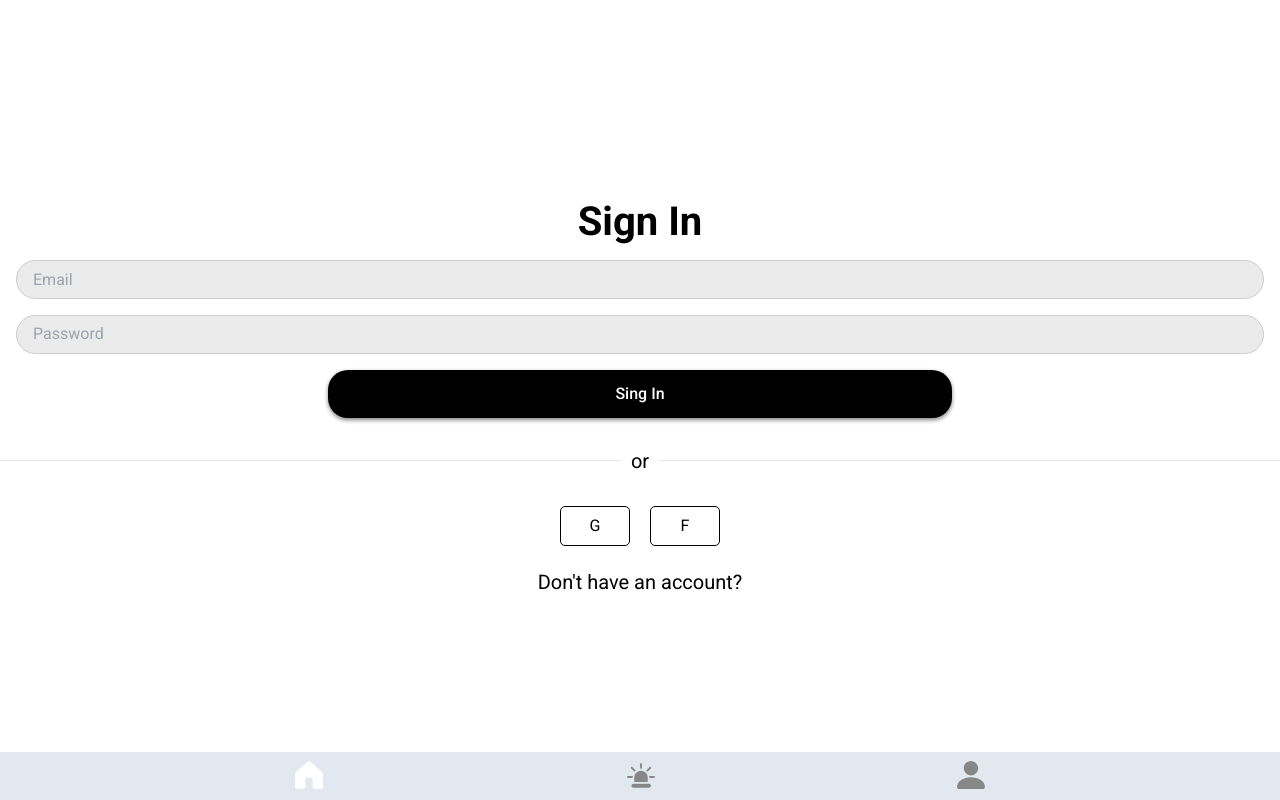
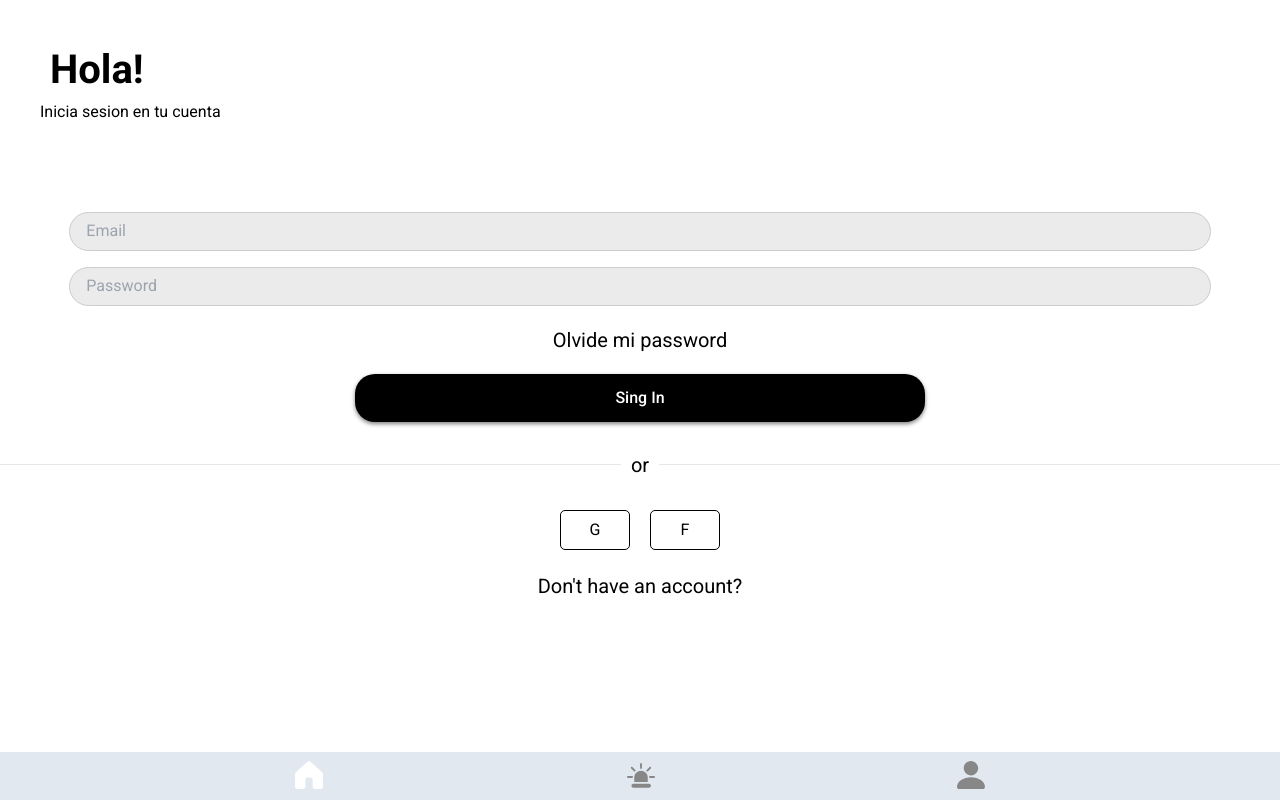
Before and after one commit to No-Country/c10-58-m-reactchallenge-mern, a React (Vite) app: page /login in a window 1280 px wide. Built offline with nearby package versions, Linux system fonts and the light colour scheme; no server answers.

Commit message:
fix styles

```diff
--- a/src/components/MicroComponents/Form.js
+++ b/src/components/MicroComponents/Form.js
@@ -16,6 +16,7 @@ export const Form = styled.form`
 
   input {
     width: 100%;
+
 
     background-color: #EBEBEB;
     margin: 0.5rem 0;
--- a/src/pages/SignIn.jsx
+++ b/src/pages/SignIn.jsx
@@ -4,6 +4,7 @@ import { Link, useNavigate } from 'react-router-dom';
 import { useFirebaseContext } from '../context/UserContext';
 import styled from 'styled-components';
 import { Form } from '../components/MicroComponents/Form';
+
 import Header from '../components/Header';
 
 // styles
@@ -15,9 +16,9 @@ const H1 = styled.h1`
 `;
 
 const Container = styled.div`
-	display: flex;
-	place-content: center;
-	place-items: center;
+
+
+
 	place-self: center;
 
 	align-items: center;
@@ -121,11 +122,15 @@ const SignIn = () => {
 	};
 
 	return (
-		<Container className='sing--in flex-col w-full min-h-screen flex   '>
+		<Container className='sing--in flex-col w-full min-h-screen flex pt-10    '>
 			<Header />
-			<H1 className='text-4xl'>Sign In</H1>
+			<div className='flex flex-col w-full pl-10 pb-20'>
+			<H1 className='text-4xl'>Hola!</H1>
+			<span>Inicia sesion en tu cuenta</span>
 
-			<Form className=' items-center mt-5 w-full' onSubmit={handleSubmit}>
+			</div>
+
+			<Form className=' items-center mt-5 w-11/12' onSubmit={handleSubmit}>
 				<input
 					onChange={handleChange}
 					type='email'
@@ -141,6 +146,7 @@ const SignIn = () => {
 					id='password'
 					placeholder='Password'
 				/>
+				<P className='text-2xl   '>Olvide mi password</P>
 				<button type='submit'>Sing In</button>
 			</Form>
 
@@ -160,7 +166,7 @@ const SignIn = () => {
 			</div>
 
 			<div className=''>
-				<Link to='/esteban'>
+				<Link to='/register'>
 					<P className='text-2xl   '>Don't have an account?</P>
 				</Link>
 			</div>
```
